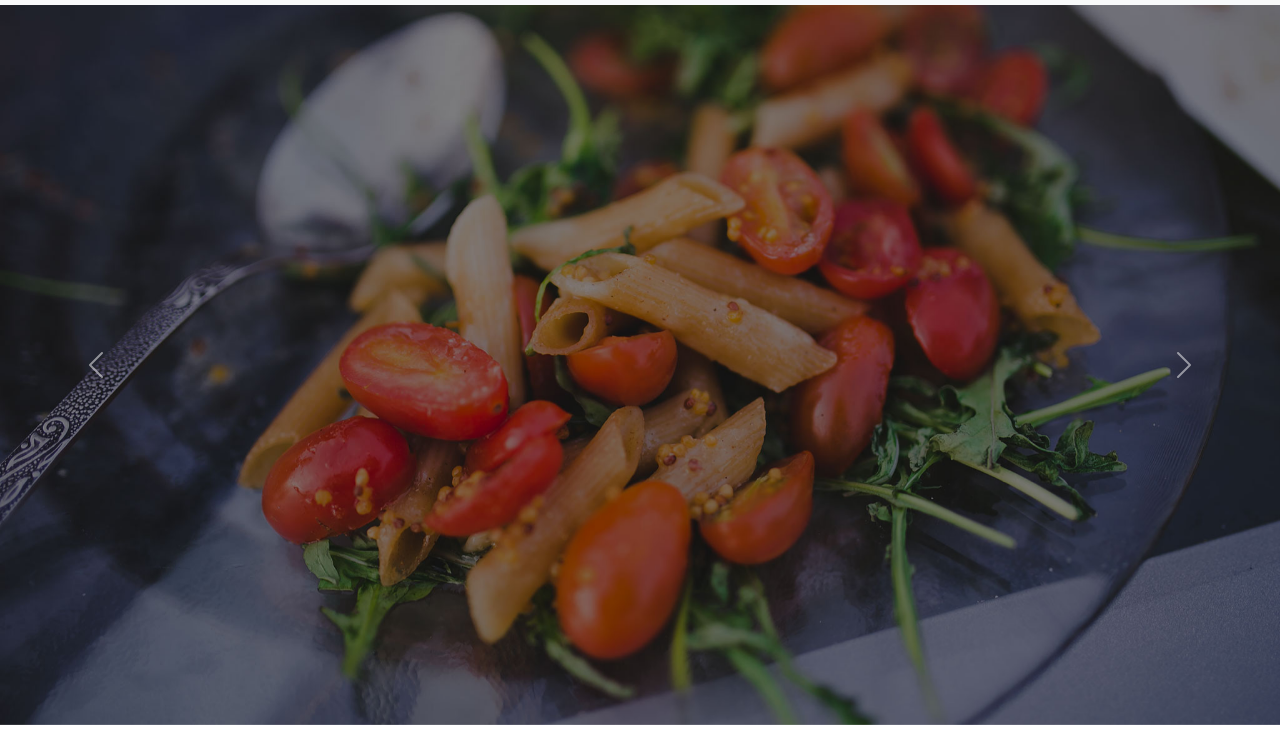
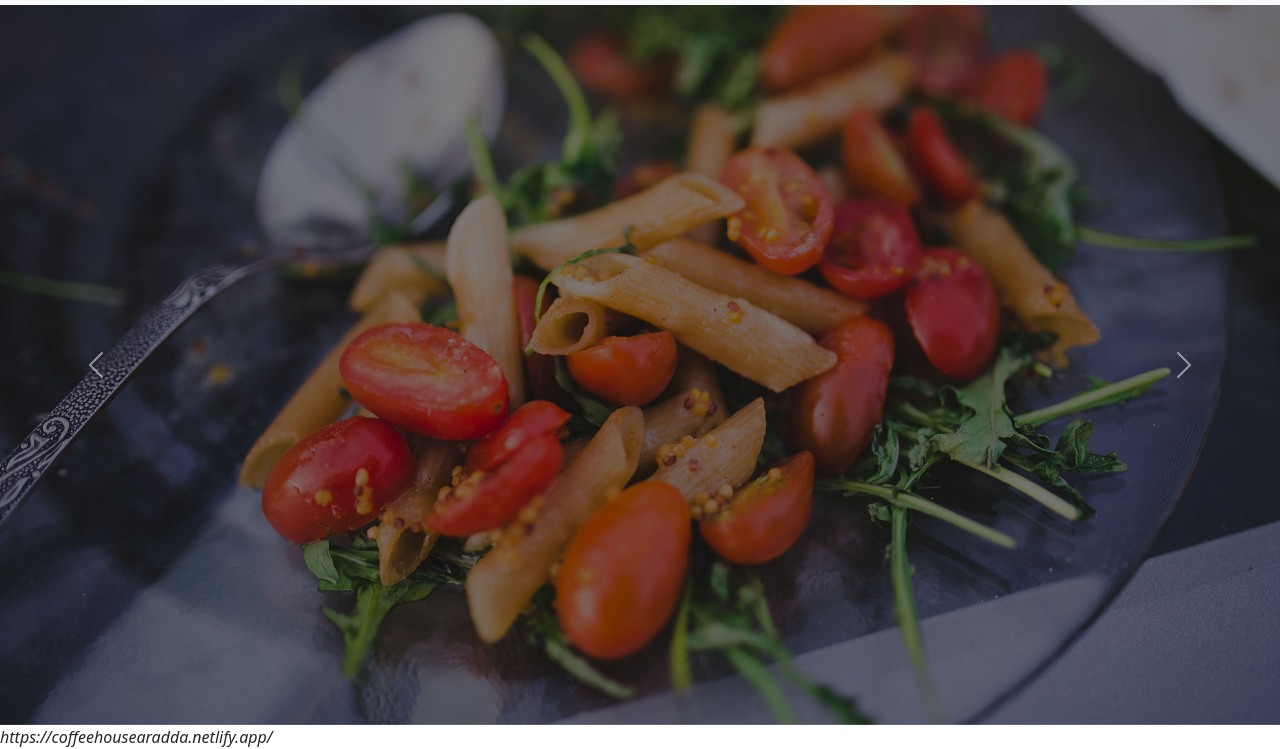
Before and after one commit to sujon-ahmed-WD/Bootstap, a plain HTML site: page Project.htm in a window 1280 px wide. Shown: the part 51-800 px from the top of the page. Drawn offline with nearby package versions, Linux system fonts and the light colour scheme; files whose address does not match are found by name.

Commit message:
bootstrap

```diff
--- a/Project.htm
+++ b/Project.htm
@@ -101,7 +101,7 @@
     <span class="visually-hidden">Next</span>
   </button>
 </div>
-
+    <em> https://coffeehousearadda.netlify.app/</em>
       </section>
     </header>
   </body>
```
